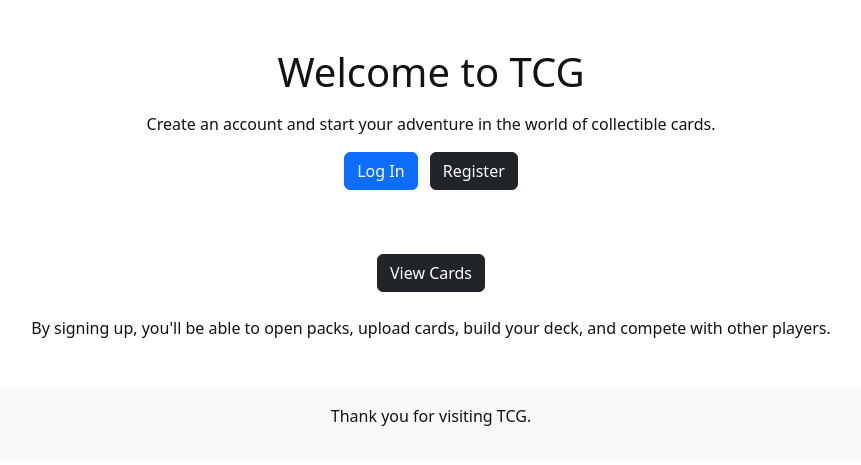
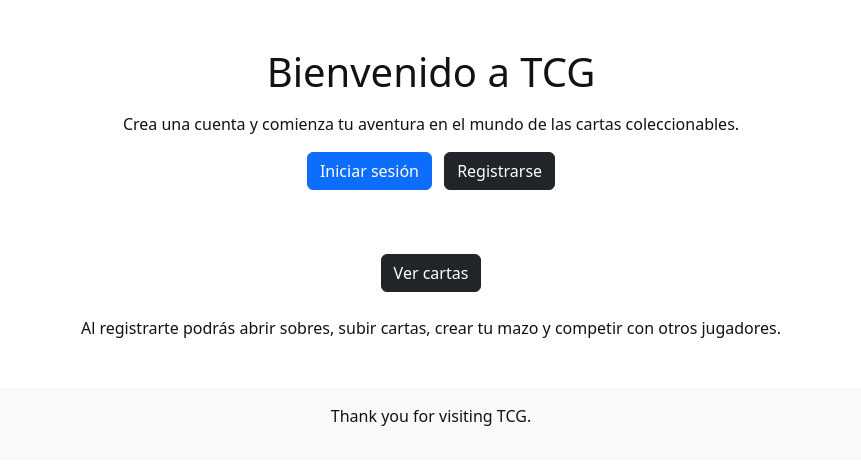
Before and after one commit to nsaadig16/DjangoProjectWeb, a Django app: page / in a window 1280 px wide. Shown: the part 56-521 px from the top of the page, without its empty margins (209-1070 px from the left). Run offline with Django 5.2, Linux system fonts and the light colour scheme.

Commit message:
Update home.html RFDa

```diff
--- a/WebProjecte/templates/home.html
+++ b/WebProjecte/templates/home.html
@@ -3,35 +3,53 @@
 {% block title %}Home - TCG{% endblock %}
 
 {% block content %}
-<div class="container text-center mt-5">
+<div class="container text-center mt-5"
+     itemscope
+     itemtype="https://schema.org/WebSite">
+
+    <meta itemprop="name" content="TCG - Colecciona Cartas"/>
+    <meta itemprop="url" content="{{ request.build_absolute_uri }}" />
+
     {% if user.is_authenticated %}
-        <h1 class="mb-3">Welcome, {{ user.username }}!</h1>
-        <p class="mb-4">Explore the world of collectible cards. What would you like to do today?</p>
+        <h1 class="mb-3">
+            <span itemprop="author" itemscope itemtype="https://schema.org/Person">
+                ¡Bienvenido, <span itemprop="name">{{ user.username }}</span>!
+            </span>
+        </h1>
+        <p class="mb-4" itemprop="description">
+            Explora el mundo de las cartas coleccionables. ¿Qué te gustaría hacer hoy?
+        </p>
 
-        <div class="mb-4">
-            <h4>Open Card Packs</h4>
-            <p>Discover new cards for your collection by opening mystery packs!</p>
-            <a href="{% url 'select_pack' %}" class="btn btn-success mt-2">Open Packs</a>
+        <div class="mb-4" itemprop="potentialAction" itemscope itemtype="https://schema.org/ViewAction">
+            <h4>Abre sobres de cartas</h4>
+            <p>Descubre nuevas cartas para tu colección abriendo sobres misteriosos.</p>
+            <a href="{% url 'select_pack' %}" class="btn btn-success mt-2" itemprop="target">Abrir sobres</a>
         </div>
 
         <div class="mb-4">
-            <h4>Upload Your Own Cards</h4>
-            <p>This feature is coming soon. Stay tuned!</p>
-            <button class="btn btn-warning mt-2" disabled>Upload Cards (Coming Soon)</button>
+            <h4>Sube tus propias cartas</h4>
+            <p>Esta función estará disponible pronto. ¡Estate atento!</p>
+            <button class="btn btn-warning mt-2" disabled>Subir cartas (Próximamente)</button>
         </div>
 
     {% else %}
-        <h1 class="mb-3">Welcome to TCG</h1>
-        <p class="mb-3">Create an account and start your adventure in the world of collectible cards.</p>
+        <h1 class="mb-3">Bienvenido a <span itemprop="name">TCG</span></h1>
+        <p class="mb-3" itemprop="description">
+            Crea una cuenta y comienza tu aventura en el mundo de las cartas coleccionables.
+        </p>
         <div class="mb-4">
-            <a href="{% url 'login' %}" class="btn btn-primary me-2">Log In</a>
-            <a href="{% url 'register' %}" class="btn btn-dark">Register</a>
+            <a href="{% url 'login' %}" class="btn btn-primary me-2" itemprop="signIn">Iniciar sesión</a>
+            <a href="{% url 'register' %}" class="btn btn-dark" itemprop="signUp">Registrarse</a>
         </div>
-        <p class="mt-4 text-white">Click here to view all available cards...</p>
-         <div class="mb-4">
-            <a href="{% url 'coleccion' %}" class="btn btn-dark">View Cards</a>
+        <p class="mt-4 text-white">
+            Haz clic aquí para ver todas las cartas disponibles...
+        </p>
+        <div class="mb-4" itemprop="potentialAction" itemscope itemtype="https://schema.org/SearchAction">
+            <a href="{% url 'coleccion' %}" class="btn btn-dark" itemprop="target">Ver cartas</a>
         </div>
-        <p>By signing up, you'll be able to open packs, upload cards, build your deck, and compete with other players.</p>
+        <p>
+            Al registrarte podrás abrir sobres, subir cartas, crear tu mazo y competir con otros jugadores.
+        </p>
     {% endif %}
 </div>
 {% endblock %}
```
